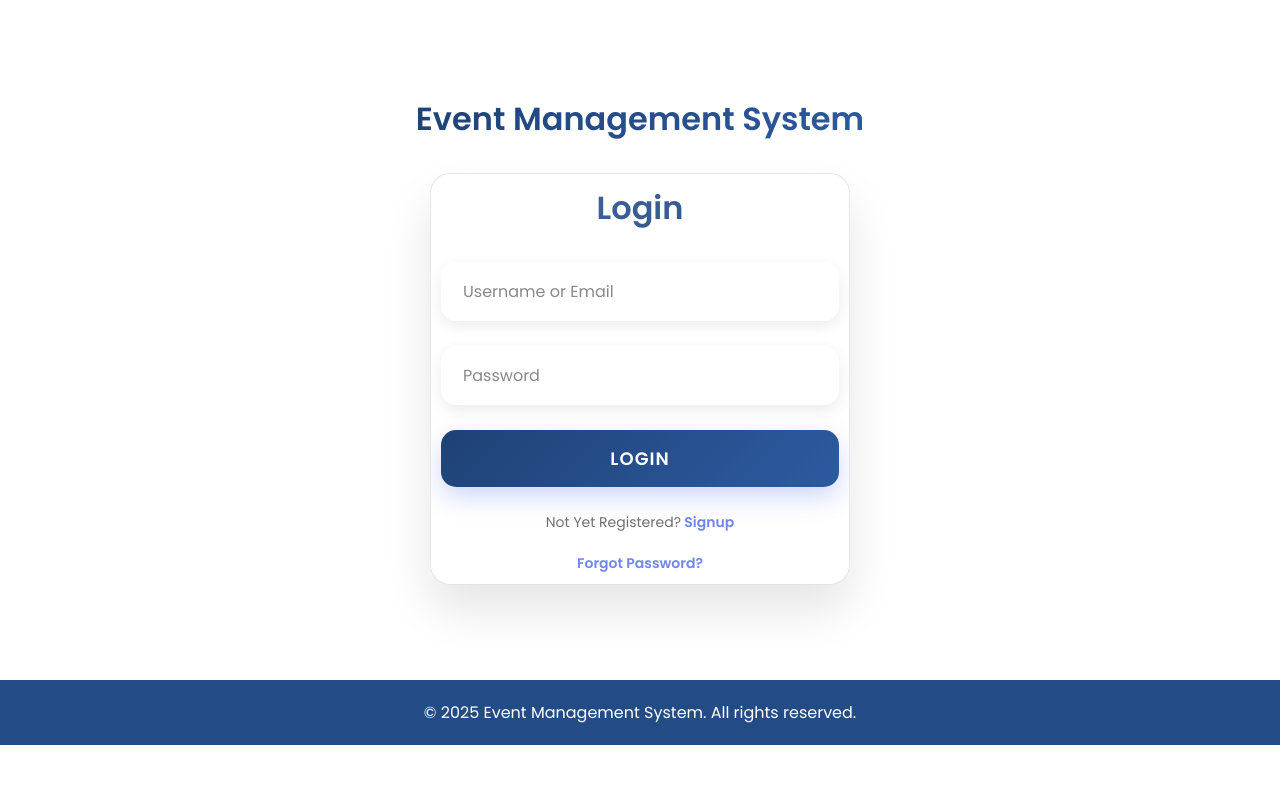
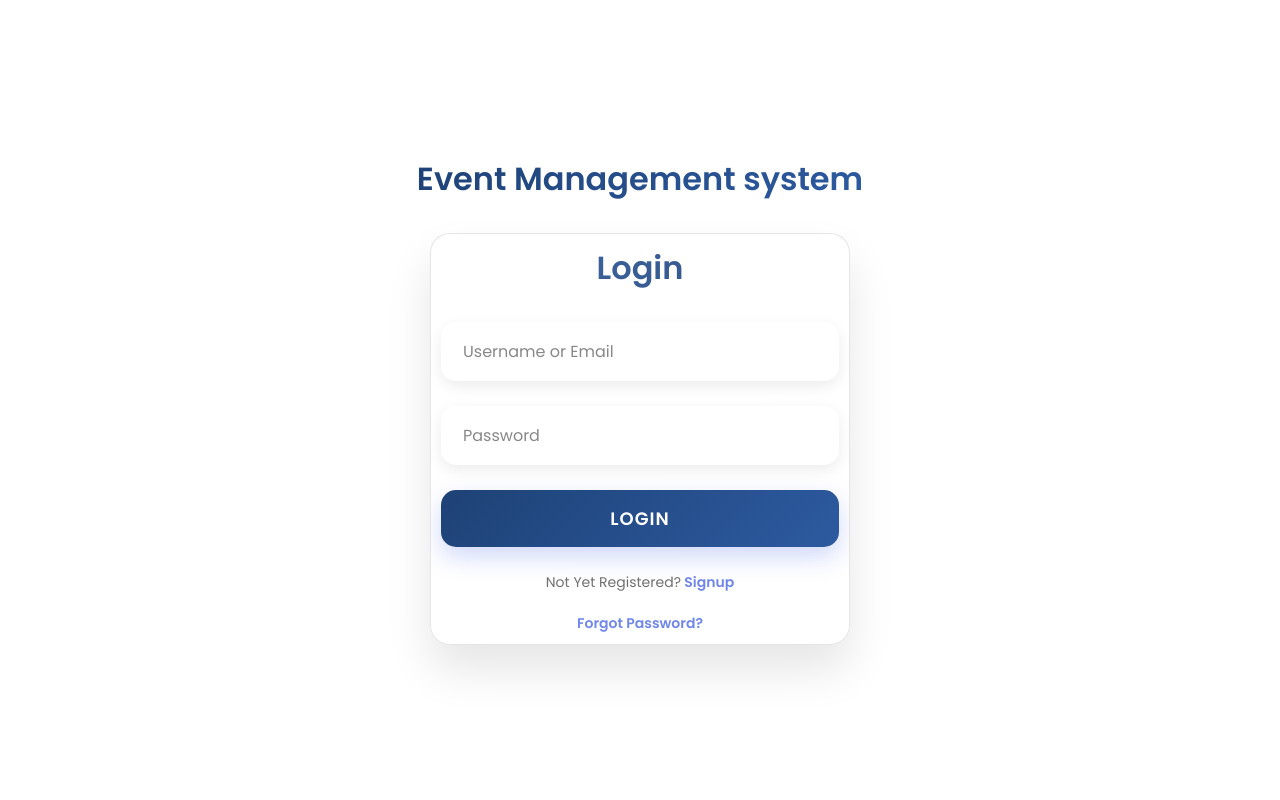
Before and after one commit to Mohimran85/login, a PHP site: page / in a window 1280 px wide. Run offline with PHP 8.4, Linux system fonts and the light colour scheme.

Commit message:
Checkpoint from VS Code for coding agent session

```diff
--- a/index.php
+++ b/index.php
@@ -99,7 +99,7 @@
         <!-- <div class="icon">
             <img src="./asserts/images/Sona Logo.png" alt="Sona College Logo" />
         </div> -->
-        <h1>Event Management System</h1>
+        <h1>Event Management system</h1>
     </div>
 
     <form action="index.php" method="POST">
@@ -132,9 +132,7 @@
     </form>
 </main>
 
-<footer>
-    <p>&copy; 2025 Event Management System. All rights reserved.</p>
-</footer>
+
 
 <script>
 // Prevent back button after logout
--- a/styles.css
+++ b/styles.css
@@ -94,7 +94,7 @@ main {
   margin-top: 0;
   justify-content: center;
   align-items: center;
-  min-height: calc(100vh - 120px);
+  min-height: 100vh;
   padding: 20px;
 }
 
```
